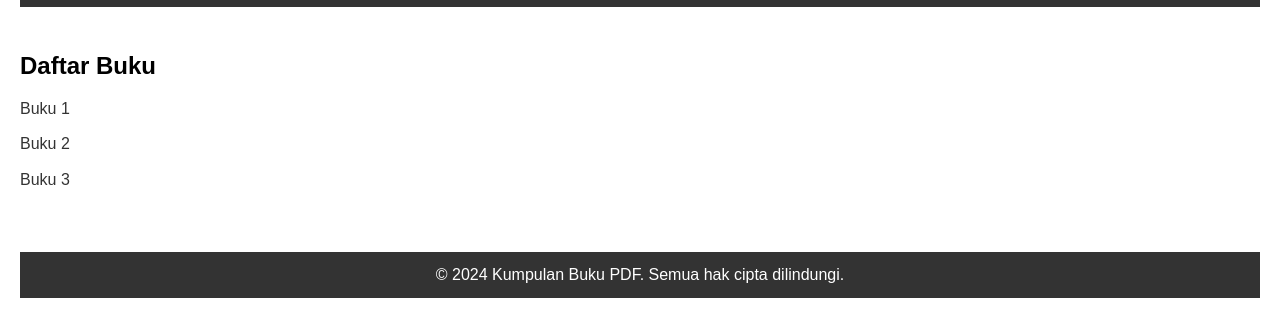
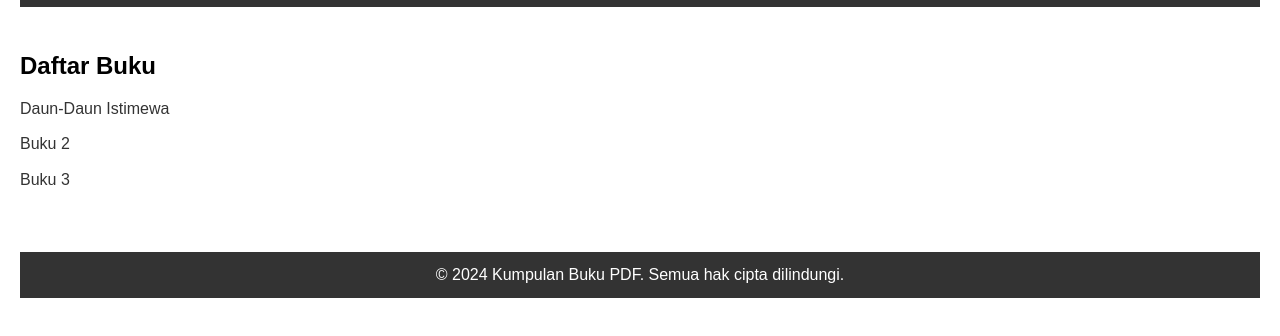
Before and after one commit to Pipin531/elib.github.io, a plain HTML site: page index.html in a window 1280 px wide. Shown: the part 64-400 px from the top of the page. Drawn offline with Linux system fonts and the light colour scheme.

Commit message:
Update index.html

```diff
--- a/index.html
+++ b/index.html
@@ -15,7 +15,7 @@
             <h2>Daftar Buku</h2>
             <ul>
                 <!-- Tambahkan daftar buku di sini -->
-                <li><a href="pdfs/buku1.pdf" target="_blank">Buku 1</a></li>
+                <li><a href="pdfs/Daun-Daun Istimewa.pdf" target="_blank">Daun-Daun Istimewa</a></li>
                 <li><a href="pdfs/buku2.pdf" target="_blank">Buku 2</a></li>
                 <li><a href="pdfs/buku3.pdf" target="_blank">Buku 3</a></li>
                 <!-- Tambahkan lebih banyak buku sesuai kebutuhan -->
```
